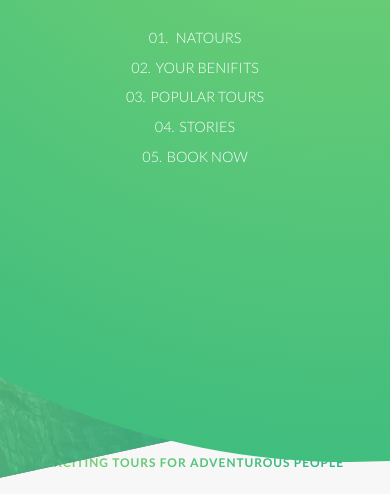
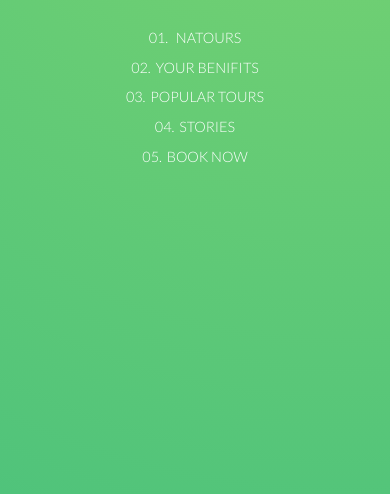
Before and after one commit to Charithra05/nature, a website: page index.html in a window 390 px wide. Both pictures are taken after a click on the label 354 px from the left and 33 px from the top of the page. Shown: the part 324-818 px from the top of the page. Drawn offline with nearby package versions, Linux system fonts and the light colour scheme; files that its build step writes are made by us from their sources.

Commit message:
responsive-2

```diff
--- a/sass/layout/_navigation.scss
+++ b/sass/layout/_navigation.scss
@@ -53,11 +53,11 @@
         width: 100%;
         position: fixed;
         top: 0;
-        left: 0; //if it is right the nav list enters from right
+        right: 0; //if it is right the nav list enters from right
         z-index: 1500;
         opacity: 0;
         width: 0; // the width increases form 0  to 100 on animation
-        transition: all .8s cubic-bezier(1,.04,.44,1.25);
+        transition: all .4s cubic-bezier(1,.04,.44,1.25);
     }
 
     &__list {
@@ -104,7 +104,8 @@
     }
 
     &__checkbox:checked ~ &__background {
-        transform: scale(80);
+        transform: scale(120);
+
     }
     &__checkbox:checked ~ &__nav {
         opacity: 1;
```
